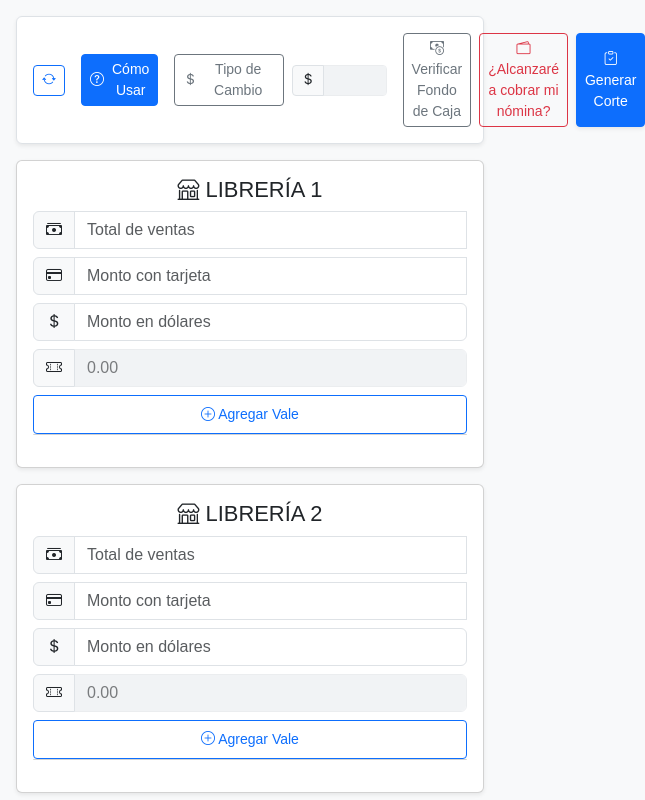
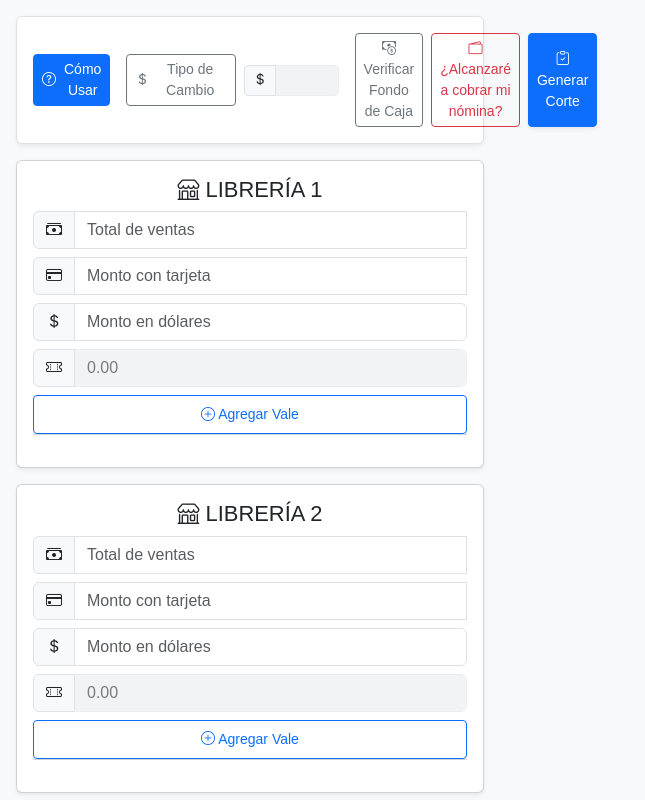
Before and after one commit to eguiajosue/generacion-corte, an Electron app: page renderer/index.html in a window 500 px wide. Shown: the top 800 px of the page, 645 px wide, since content can reach past the window. Drawn offline with nearby package versions, Linux system fonts and the light colour scheme; no server answers.

Commit message:
Eliminacion del inidicador en la interfaz de notificaciones

```diff
--- a/package.json
+++ b/package.json
@@ -1,6 +1,6 @@
 {
   "name": "generador-corte",
-  "version": "1.0.1",
+  "version": "1.0.2",
   "description": "Aplicacion de escritorio que genera el corte de caja de un establecimiento",
   "main": "main.js",
   "type": "module",
--- a/renderer/index.html
+++ b/renderer/index.html
@@ -136,12 +136,12 @@
         <div id="botones-superiores"
           class="d-flex justify-content-between align-items-center gap-3 mb-3 p-3 bg-white rounded shadow-sm border">
           <div class="d-flex gap-3">
-            <div class="d-flex align-items-center">
+            <!-- <div class="d-flex align-items-center">
               <button id="updateButton" type="button"
                 class="btn btn-outline-primary btn-sm d-flex align-items-center position-relative" data-bs-toggle="tooltip" data-bs-placement="right" data-bs-title="Programa actualizado.">
                 <i class="bi bi-arrow-repeat"></i>
               </button>
-            </div>
+            </div> -->
             <div class="d-flex align-items-center">
               <button type="button" class="btn btn-primary btn-sm d-flex align-items-center"
                 data-bs-toggle="modal" data-bs-target="#ayudaModal">
```
Also changed, not shown: 1 other file.
